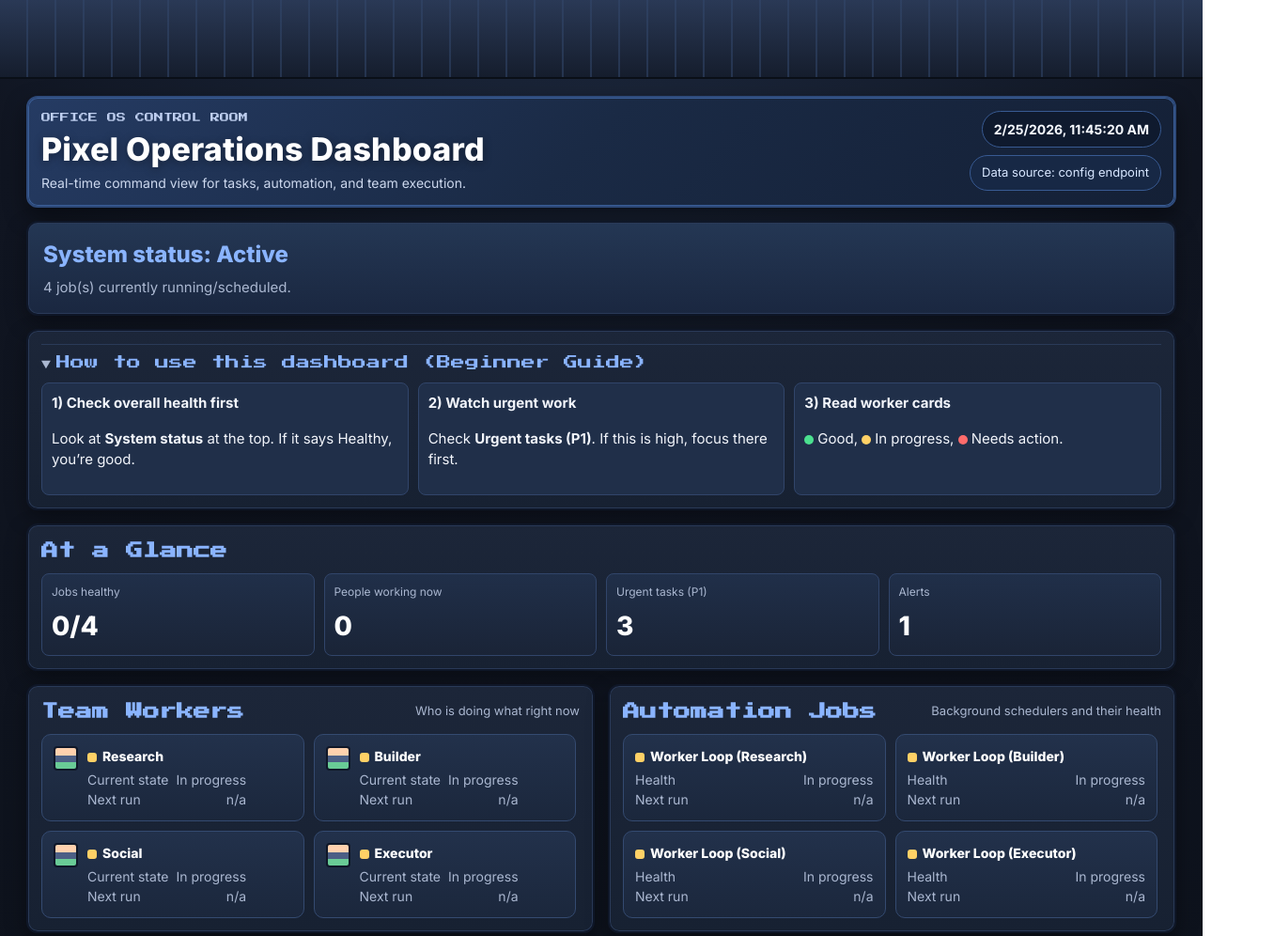
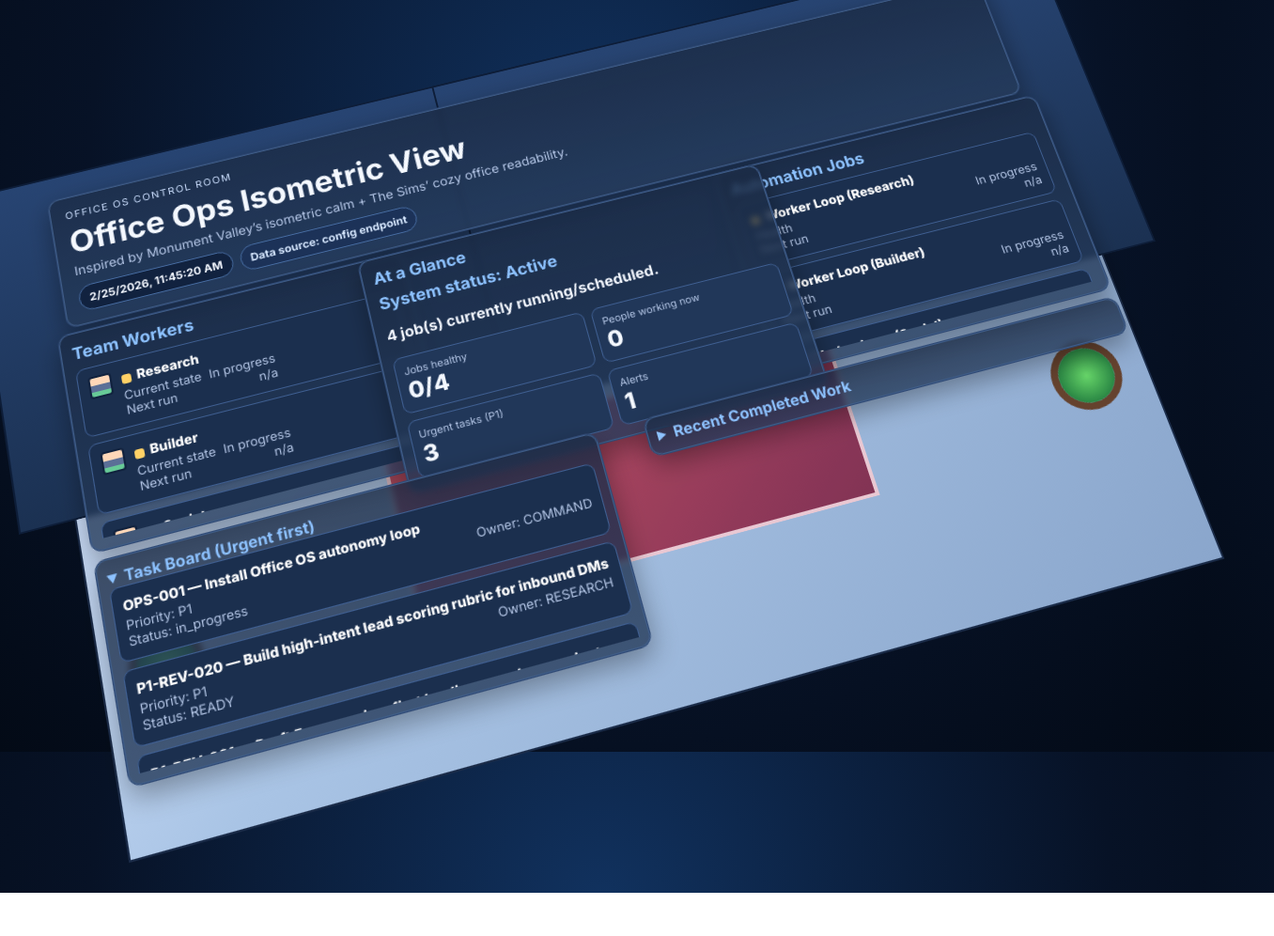
Before and after one commit to genevaprojects/office-os-pixel-ui, a website: page public/index.html in a window 1280 px wide. Shown: the top 996 px of the page at 94% size, 1356 px wide, since content can reach past the window. After the commit the page ends 950 px from the top, so only its background shows below. Drawn offline with Linux system fonts and the light colour scheme.

Commit message:
feat(ui): redesign dashboard into isometric office scene for fun and engagement

```diff
--- a/public/index.html
+++ b/public/index.html
@@ -7,76 +7,54 @@
   <link rel="stylesheet" href="styles.css" />
 </head>
 <body>
-  <div class="skyline"></div>
+  <main class="iso-stage">
+    <section class="iso-room">
+      <div class="wall wall-left"></div>
+      <div class="wall wall-right"></div>
+      <div class="floor"></div>
+      <div class="rug"></div>
+      <div class="plant plant-a"></div>
+      <div class="plant plant-b"></div>
 
-  <main class="office">
-    <header class="panel top header-panel">
-      <div class="header-title-wrap">
-        <p class="kicker pixel">OFFICE OS CONTROL ROOM</p>
-        <h1>Pixel Operations Dashboard</h1>
-        <p class="header-sub">Real-time command view for tasks, automation, and team execution.</p>
-      </div>
-      <div class="right-meta">
-        <div id="now" class="timestamp badge">--</div>
-        <div id="api-mode" class="small badge badge-soft">Data source: --</div>
+      <header class="hud panel">
+        <p class="kicker">OFFICE OS CONTROL ROOM</p>
+        <h1>Office Ops Isometric View</h1>
+        <p class="sub">Inspired by Monument Valley’s isometric calm + The Sims’ cozy office readability.</p>
+        <div class="meta-row">
+          <span id="now" class="badge">--</span>
+          <span id="api-mode" class="badge soft">Data source: --</span>
         </div>
       </header>
 
-    <section class="panel hero" id="hero"></section>
-
-    <section class="panel guide-panel">
-      <details open>
-        <summary class="pixel">How to use this dashboard (Beginner Guide)</summary>
-        <div class="guide-grid">
-          <div class="guide-card">
-            <h3>1) Check overall health first</h3>
-            <p>Look at <strong>System status</strong> at the top. If it says Healthy, you’re good.</p>
-          </div>
-          <div class="guide-card">
-            <h3>2) Watch urgent work</h3>
-            <p>Check <strong>Urgent tasks (P1)</strong>. If this is high, focus there first.</p>
-          </div>
-          <div class="guide-card">
-            <h3>3) Read worker cards</h3>
-            <p><span class="dot green"></span>Good, <span class="dot yellow"></span>In progress, <span class="dot red"></span>Needs action.</p>
-          </div>
-        </div>
-      </details>
+      <section class="desk desk-left panel">
+        <h2>Team Workers</h2>
+        <div id="workers" class="workers"></div>
       </section>
 
-    <section class="panel summary-panel">
-      <h2 class="pixel">At a Glance</h2>
+      <section class="desk desk-right panel">
+        <h2>Automation Jobs</h2>
+        <div id="monitors" class="monitors"></div>
+      </section>
+
+      <section class="center panel summary-panel">
+        <h2>At a Glance</h2>
+        <div id="hero" class="hero"></div>
         <div id="summary" class="summary-grid"></div>
       </section>
 
-    <section class="panel">
-      <div class="section-head">
-        <h2 class="pixel">Team Workers</h2>
-        <span class="small muted">Who is doing what right now</span>
-      </div>
-      <div id="workers" class="workers"></div>
-    </section>
-
-    <section class="panel">
-      <div class="section-head">
-        <h2 class="pixel">Automation Jobs</h2>
-        <span class="small muted">Background schedulers and their health</span>
-      </div>
-      <div id="monitors" class="monitors"></div>
-    </section>
-
-    <section class="panel">
+      <section class="board-left panel">
         <details open>
-        <summary class="pixel">Task Board (Urgent first)</summary>
+          <summary>Task Board (Urgent first)</summary>
           <div id="backlog" class="board"></div>
         </details>
       </section>
 
-    <section class="panel">
+      <section class="board-right panel">
         <details>
-        <summary class="pixel">Recent Completed Work</summary>
+          <summary>Recent Completed Work</summary>
           <div id="ship" class="board"></div>
         </details>
+      </section>
     </section>
   </main>
 
--- a/public/styles.css
+++ b/public/styles.css
@@ -1,153 +1,88 @@
-@import url('https://fonts.googleapis.com/css2?family=Press+Start+2P&family=Inter:wght@400;600;700;800&display=swap');
+@import url('https://fonts.googleapis.com/css2?family=Inter:wght@400;600;700;800&display=swap');
 
 :root{
-  --bg:#101521;
-  --bg2:#151d2d;
-  --panel:#1c2639;
-  --panel-hi:#22314b;
-  --ink:#f2f5fb;
-  --muted:#aab7d0;
-  --accent:#8ab4ff;
-  --g:#4be08f;
+  --bg:#071226;
+  --ink:#f4f8ff;
+  --muted:#b6c8e8;
+  --line:#2f4974;
+  --panel:#1a2a44cc;
+  --panel2:#243a5acc;
+  --accent:#8dc2ff;
+  --g:#46dd93;
   --y:#ffd166;
   --r:#ff6b6b;
-  --line:#2a3a58;
+}
+*{box-sizing:border-box}
+body{margin:0;background:radial-gradient(circle at 50% 20%,#11325f 0%,var(--bg) 60%,#030a16 100%);color:var(--ink);font-family:Inter,system-ui,sans-serif}
+
+.iso-stage{min-height:100vh;display:grid;place-items:center;padding:18px}
+.iso-room{
+  position:relative;
+  width:min(1300px,96vw);
+  height:min(840px,92vh);
+  transform:perspective(1400px) rotateX(16deg) rotateZ(-15deg);
+  transform-style:preserve-3d;
+}
+.wall{position:absolute;background:linear-gradient(180deg,#274472,#1b3152);border:2px solid #0d1d38}
+.wall-left{left:0;top:0;width:58%;height:52%;transform:translateZ(22px)}
+.wall-right{right:0;top:0;width:58%;height:52%;transform:translateZ(22px)}
+.floor{position:absolute;inset:18% 4% 2% 4%;background:linear-gradient(135deg,#d9e7ff 0%,#a9c4e5 40%,#8aa6cc 100%);border:2px solid #1a2b48}
+.rug{position:absolute;left:30%;top:53%;width:40%;height:24%;background:linear-gradient(135deg,#c14156,#7f2345);border:4px solid #f2cad2;opacity:.9}
+.plant{position:absolute;width:60px;height:60px;border-radius:999px;background:radial-gradient(circle,#67d669 0%,#2a8744 70%);box-shadow:0 0 0 8px #65422e}
+.plant-a{left:7%;top:70%}
+.plant-b{right:7%;top:64%}
+
+.panel{
+  position:absolute;
+  background:linear-gradient(180deg,var(--panel) 0%,var(--panel2) 100%);
+  border:1px solid var(--line);
+  border-radius:12px;
+  box-shadow:0 10px 26px rgba(0,0,0,.32), inset 0 0 0 1px #3f5d88;
+  backdrop-filter:blur(3px);
+  transform:translateZ(40px);
 }
 
-*{box-sizing:border-box}
-body{
-  margin:0;
-  background:radial-gradient(circle at 50% -20%, #22314b 0%, var(--bg) 42%, #0c111a 100%);
-  color:var(--ink);
-  font-family:'Inter',system-ui,sans-serif;
-  font-size:15px;
-  line-height:1.5;
+.hud{left:7%;top:5%;width:86%;padding:14px 16px}
+.kicker{margin:0;color:#cde0ff;font-size:11px;letter-spacing:.12em;text-transform:uppercase}
+h1{margin:6px 0;font-size:34px;line-height:1.1}
+.sub{margin:0;color:var(--muted);font-size:14px}
+.meta-row{display:flex;gap:8px;margin-top:10px;flex-wrap:wrap}
+.badge{background:#11223f;padding:6px 10px;border-radius:999px;border:1px solid #476da3;font-weight:700;font-size:12px}
+.badge.soft{background:#1c3258;color:#d7e8ff}
+
+.summary-panel{left:32%;top:26%;width:36%;padding:12px}
+.hero{font-weight:700;margin-bottom:8px}
+.summary-grid{display:grid;grid-template-columns:repeat(2,minmax(0,1fr));gap:8px}
+.summary-card{background:#213759;border:1px solid #3f5f92;border-radius:9px;padding:8px}
+.summary-title{font-size:11px;color:var(--muted)}
+.summary-value{font-size:24px;font-weight:800}
+
+.desk{width:30%;top:26%;padding:12px}
+.desk-left{left:6%}
+.desk-right{right:6%}
+
+.board-left{left:6%;top:59%;width:42%;padding:10px}
+.board-right{right:6%;top:59%;width:42%;padding:10px}
+
+h2{margin:0 0 8px;font-size:18px;color:var(--accent)}
+.workers,.monitors,.board{display:grid;gap:8px;max-height:180px;overflow:auto;padding-right:4px}
+.workers,.monitors{grid-template-columns:1fr}
+.card{background:#1b2f4e;border:1px solid #3f5f92;border-radius:9px;padding:10px}
+.worker{display:flex;gap:10px}
+.sprite{width:24px;height:24px;border-radius:4px;border:2px solid #10213d;background:linear-gradient(#ffd7b8 0 8px,#5b6f97 8px 15px,#67ca97 15px 24px)}
+.light{display:inline-block;width:10px;height:10px;border-radius:3px;margin-right:6px;vertical-align:middle}
+.green{background:var(--g)} .yellow{background:var(--y)} .red{background:var(--r)}
+.title{font-size:14px;font-weight:800;color:#fff;margin-bottom:3px;white-space:nowrap;overflow:hidden;text-overflow:ellipsis}
+.meta{font-size:13px;color:var(--muted)}
+.row{display:flex;justify-content:space-between;gap:8px}
+summary{cursor:pointer;color:var(--accent);font-weight:700}
+
+a{color:#b9dcff}
+
+@media (max-width:1100px){
+  .iso-room{transform:none;height:auto;display:grid;grid-template-columns:1fr;gap:10px}
+  .wall,.floor,.rug,.plant{display:none}
+  .panel{position:static;transform:none}
+  .desk,.board-left,.board-right,.summary-panel,.hud{width:auto}
+  h1{font-size:28px}
 }
-.pixel{font-family:'Press Start 2P',monospace}
-
-.skyline{
-  height:84px;
-  border-bottom:2px solid #0a0f17;
-  background:linear-gradient(#2a3956,#151d2d);
-  position:relative;
-  overflow:hidden;
-}
-.skyline:before{
-  content:"";
-  position:absolute;
-  inset:0;
-  background:repeating-linear-gradient(to right,transparent 0 28px,#32476b 28px 30px);
-  opacity:.55;
-}
-
-.office{
-  max-width:1260px;
-  margin:0 auto;
-  padding:18px;
-  display:grid;
-  grid-template-columns:1fr 1fr;
-  gap:14px;
-}
-
-.panel{
-  background:linear-gradient(180deg,var(--panel) 0%, #172132 100%);
-  border:2px solid #0f1728;
-  box-shadow:inset 0 0 0 1px var(--line), 0 8px 22px rgba(0,0,0,.35);
-  border-radius:12px;
-  padding:14px;
-}
-
-.top{
-  grid-column:1/-1;
-  display:flex;
-  justify-content:space-between;
-  align-items:flex-start;
-  gap:14px;
-}
-
-.header-panel{
-  background:linear-gradient(135deg,#253b63 0%, #1a2a45 48%, #142036 100%);
-  border:2px solid #2e4a7a;
-  box-shadow:inset 0 0 0 1px #3b5f98, 0 10px 24px rgba(0,0,0,.42);
-}
-.header-title-wrap{max-width:760px}
-
-h1{
-  margin:6px 0 6px;
-  font-size:34px;
-  line-height:1.15;
-  letter-spacing:.2px;
-  color:#ffffff;
-  font-family:'Inter',system-ui,sans-serif;
-  font-weight:800;
-  text-shadow:0 2px 10px rgba(0,0,0,.35);
-}
-h2{margin:0;font-size:18px;color:var(--accent)}
-h3{margin:0 0 6px;font-size:15px}
-.kicker{margin:0;color:#c7d7f8;font-size:10px;opacity:.95}
-.header-sub{margin:0;color:#dbe6fb;font-size:14px;opacity:.92}
-.timestamp{font-size:14px;font-weight:700;text-align:right}
-.small{font-size:13px}
-.muted{color:var(--muted)}
-
-.right-meta{display:flex;flex-direction:column;gap:8px;align-items:flex-end}
-.badge{
-  background:#0f1a2e;
-  border:1px solid #385a92;
-  border-radius:999px;
-  padding:8px 12px;
-  color:#f6f9ff;
-}
-.badge-soft{
-  background:#172845;
-  color:#d7e6ff;
-}
-
-.hero{grid-column:1/-1;padding:16px;background:linear-gradient(180deg,#243754,#1a2740)}
-.hero-title{font-size:24px;font-weight:800;margin:0 0 6px}
-.hero-sub{margin:0;color:var(--muted)}
-
-.guide-panel{grid-column:1/-1}
-.guide-grid{display:grid;grid-template-columns:repeat(3,minmax(0,1fr));gap:10px;margin-top:10px}
-.guide-card{background:#202f49;border:1px solid #31456a;border-radius:8px;padding:10px}
-.dot{display:inline-block;width:10px;height:10px;border-radius:50%;margin-right:4px;vertical-align:middle}
-
-.summary-panel{grid-column:1/-1}
-.summary-grid{margin-top:10px;display:grid;grid-template-columns:repeat(4,minmax(0,1fr));gap:10px}
-.summary-card{background:linear-gradient(180deg,#202f49,#1a2437);border:1px solid #31456a;border-radius:8px;padding:10px}
-.summary-title{color:var(--muted);font-size:12px;margin-bottom:6px}
-.summary-value{font-size:28px;font-weight:800;color:#fff}
-
-.section-head{display:flex;align-items:center;justify-content:space-between;margin-bottom:10px}
-.workers,.monitors,.board{display:grid;gap:10px;max-height:360px;overflow:auto;padding-right:4px}
-.workers,.monitors{grid-template-columns:repeat(2,minmax(0,1fr))}
-
-.card{background:linear-gradient(180deg,var(--panel-hi) 0%, #1b273c 100%);border:1px solid #344a70;border-radius:10px;padding:12px}
-.worker{display:flex;gap:10px;align-items:flex-start}
-.sprite{width:26px;height:26px;flex:0 0 auto;border:2px solid #0f1728;border-radius:4px;background:linear-gradient(#ffd1ae 0 8px,#4c5f85 8px 15px,#69cb96 15px 26px)}
-
-.light{display:inline-block;width:10px;height:10px;border-radius:3px;margin-right:6px;vertical-align:middle}
-.green{background:var(--g)}
-.yellow{background:var(--y)}
-.red{background:var(--r)}
-
-.row{display:flex;justify-content:space-between;gap:8px}
-.title{font-size:14px;font-weight:800;color:#fff;margin-bottom:4px;white-space:nowrap;overflow:hidden;text-overflow:ellipsis}
-.meta{font-size:14px;color:var(--muted)}
-
-details{border-top:1px solid var(--line);padding-top:8px}
-summary{cursor:pointer;color:var(--accent);margin-bottom:8px;font-size:15px}
-summary::marker{color:var(--muted)}
-
-@media(max-width:1040px){
-  .office{grid-template-columns:1fr}
-  .summary-grid{grid-template-columns:repeat(2,minmax(0,1fr))}
-  .guide-grid{grid-template-columns:1fr}
-}
-@media(max-width:700px){
-  .workers,.monitors{grid-template-columns:1fr}
-  .summary-grid{grid-template-columns:1fr}
-  h1{font-size:24px}
-  .header-sub{font-size:13px}
-  .right-meta{align-items:flex-start}
-}
```
Lines whose indentation alone changed are shown as unchanged.
